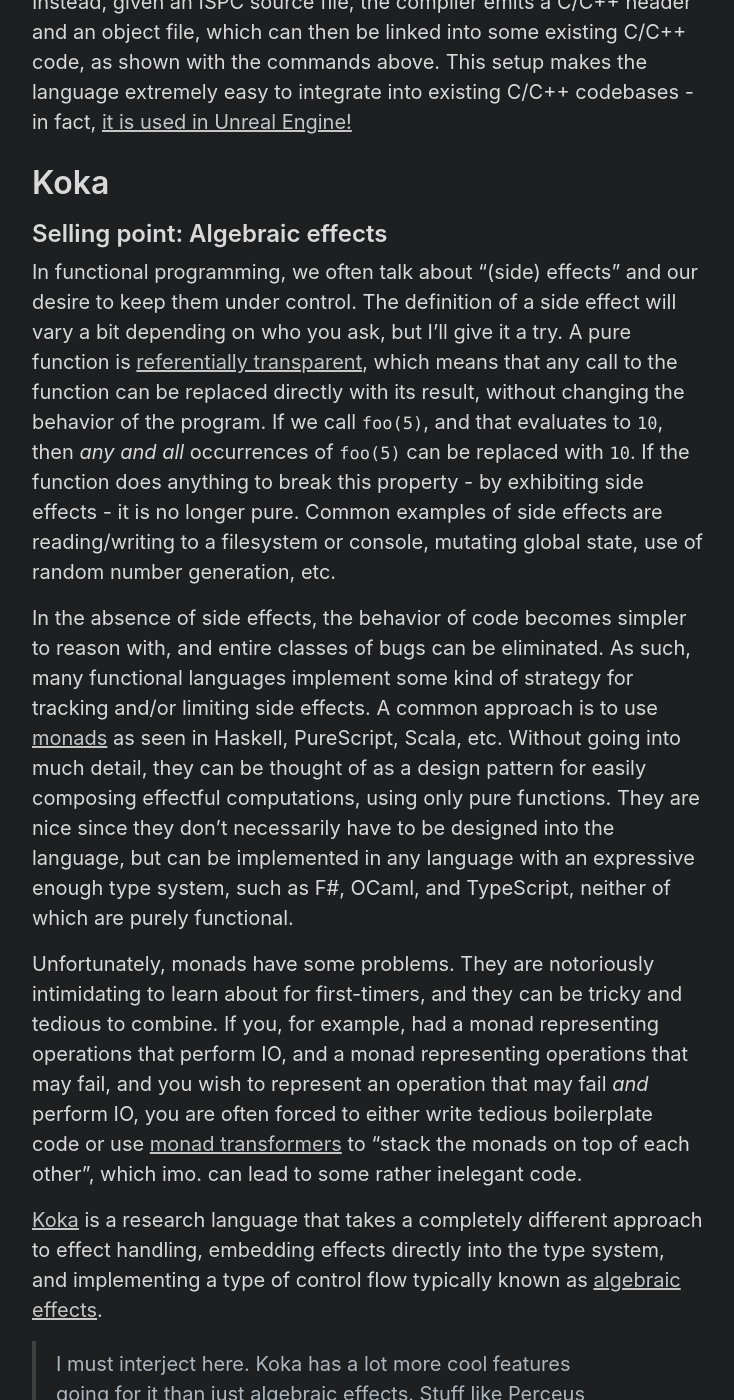
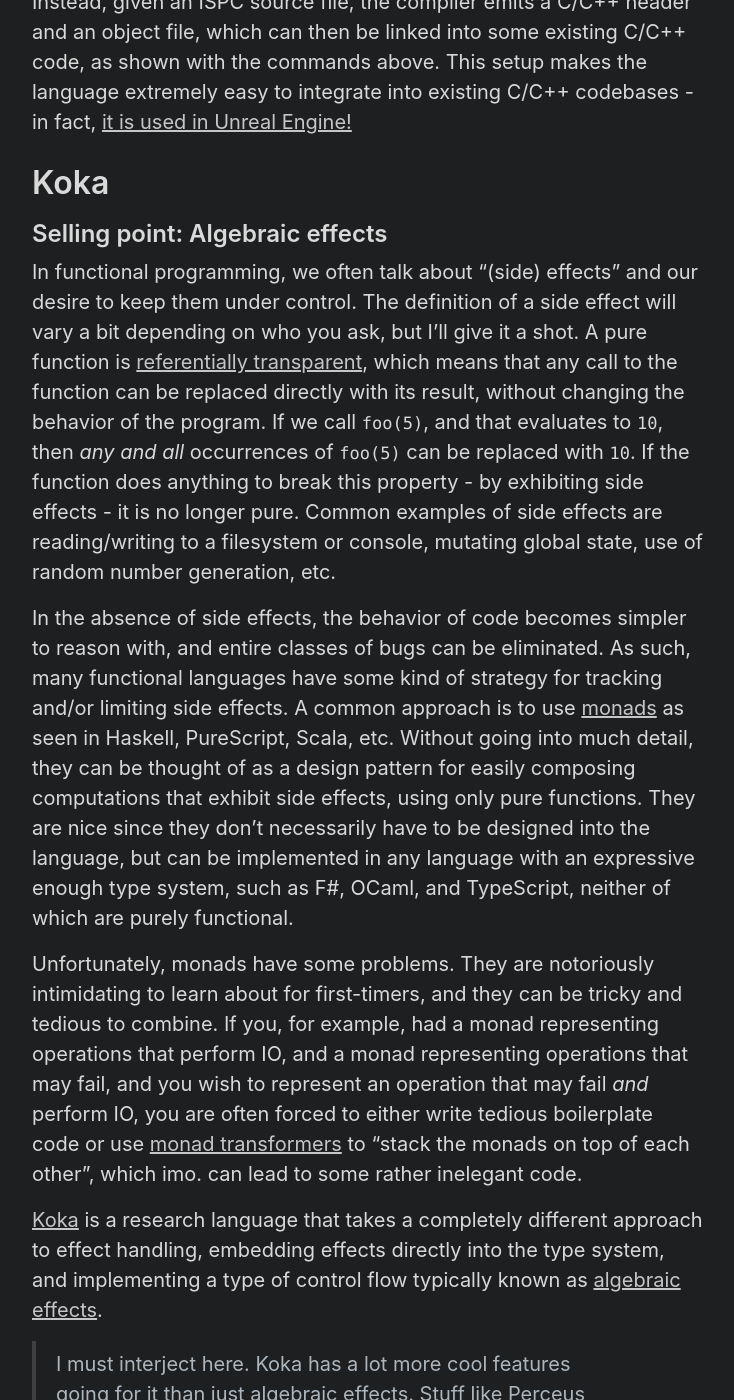
Before and after one commit to pema99/pema99.github.io, a Jekyll site: the page built from _posts/2022-07-29-interestinglangs.md, in a window 1280 px wide and 1400 px high, scrolled down 7491 px. Shown: the whole window, without its empty margins (272-1006 px from the left). Built offline with Jekyll 4.4.1, drawn with Linux system fonts in a browser that asks for light colours; some of the changed text lies outside the part shown.

Commit message:
Update 2022-07-29-interestinglangs.md

````diff
--- a/_posts/2022-07-29-interestinglangs.md
+++ b/_posts/2022-07-29-interestinglangs.md
@@ -117,7 +117,7 @@
 
 Unlike threads, these conceptual program instances are always synchronized and correspond directly to scalars within a vector register. If we, for example, increment a `varying` variable using the `+=` operator, this will automagically use a vectorized addition instruction, adding to each program instance's variable simultaneously. As you might be able to guess by now, `varying` values are stored in vector registers.
 
-The next difference, the `foreach` construct, is a special kind of loop that automatically distributes iteration across the various program instances, by splitting the iteration space into chunks. Thus, the loop index `i` is `varying` value. In the first iteration of the loop, `i` will have a value of 0 for the first program instance, 1 for the second, 2 for the third, etc. If we, for example, assume 8 total program instances, in the next iteration `i` will be 8 for the first program instance, 9 for the second, 10 for the third, etc. If our total array size is 16, and the number of program instances is 8, this would mean the loop runs for 2 iterations, processing 8 elements simultaneously in each of the 2.
+The next difference, the `foreach` construct, is a special kind of loop that automatically distributes iteration across the various program instances, by splitting the iteration space into chunks. Thus, the loop index `i` is a `varying` value. In the first iteration of the loop, `i` will have a value of 0 for the first program instance, 1 for the second, 2 for the third, etc. If we, for example, assume 8 total program instances, in the next iteration `i` will be 8 for the first program instance, 9 for the second, 10 for the third, etc. If our total array size is 16, and the number of program instances is 8, this would mean the loop runs for 2 iterations, processing 8 elements simultaneously in each of the 2.
 
 With all of that out of the way, let me give a brief explanation of what the program in the previous snippet does. First, we initialize a varying accumulator to all 0's. Then, we loop over the array in a vectorized fashion. In each iteration, we load a vector of values from the array, and add it component-wise to the accumulator. After the loop, the accumulator will contain a sum per program instance. We then sum up each program instance's contribution using the built-in function `reduce_add`, which takes as input a varying value, and returns a single uniform value. This is the final sum.
 
@@ -133,9 +133,9 @@
 
 # Koka
 ## Selling point: Algebraic effects
-In functional programming, we often talk about "(side) effects" and our desire to keep them under control. The definition of a side effect will vary a bit depending on who you ask, but I'll give it a try. A pure function is [referentially transparent](https://en.wikipedia.org/wiki/Referential_transparency), which means that any call to the function can be replaced directly with its result, without changing the behavior of the program. If we call `foo(5)`, and that evaluates to `10`, then _any and all_ occurrences of `foo(5)` can be replaced with `10`. If the function does anything to break this property - by exhibiting side effects - it is no longer pure. Common examples of side effects are reading/writing to a filesystem or console, mutating global state, use of random number generation, etc.
+In functional programming, we often talk about "(side) effects" and our desire to keep them under control. The definition of a side effect will vary a bit depending on who you ask, but I'll give it a shot. A pure function is [referentially transparent](https://en.wikipedia.org/wiki/Referential_transparency), which means that any call to the function can be replaced directly with its result, without changing the behavior of the program. If we call `foo(5)`, and that evaluates to `10`, then _any and all_ occurrences of `foo(5)` can be replaced with `10`. If the function does anything to break this property - by exhibiting side effects - it is no longer pure. Common examples of side effects are reading/writing to a filesystem or console, mutating global state, use of random number generation, etc.
 
-In the absence of side effects, the behavior of code becomes simpler to reason with, and entire classes of bugs can be eliminated. As such, many functional languages implement some kind of strategy for tracking and/or limiting side effects. A common approach is to use [monads](https://pema.dev/2022/03/03/monoid/) as seen in Haskell, PureScript, Scala, etc. Without going into much detail, they can be thought of as a design pattern for easily composing effectful computations, using only pure functions. They are nice since they don't necessarily have to be designed into the language, but can be implemented in any language with an expressive enough type system, such as F#, OCaml, and TypeScript, neither of which are purely functional.
+In the absence of side effects, the behavior of code becomes simpler to reason with, and entire classes of bugs can be eliminated. As such, many functional languages have some kind of strategy for tracking and/or limiting side effects. A common approach is to use [monads](https://pema.dev/2022/03/03/monoid/) as seen in Haskell, PureScript, Scala, etc. Without going into much detail, they can be thought of as a design pattern for easily composing computations that exhibit side effects, using only pure functions. They are nice since they don't necessarily have to be designed into the language, but can be implemented in any language with an expressive enough type system, such as F#, OCaml, and TypeScript, neither of which are purely functional.
 
 Unfortunately, monads have some problems. They are notoriously intimidating to learn about for first-timers, and they can be tricky and tedious to combine. If you, for example, had a monad representing operations that perform IO, and a monad representing operations that may fail, and you wish to represent an operation that may fail _and_ perform IO, you are often forced to either write tedious boilerplate code or use [monad transformers](https://en.wikibooks.org/wiki/Haskell/Monad_transformers) to "stack the monads on top of each other", which imo. can lead to some rather inelegant code.
 
@@ -462,7 +462,7 @@
     Nat.mod (#b8ohknd8mu n) 2 == 0
 ```
 
-We can easily associate a new name with the hash if desired; this is just another constant time operation. It should be evident at this point, refactoring is quite a breeze in Unison since it is very difficult to break anything. The Unison codebase can never be in a broken or corrupt state, assuming we don't manually edit via external means, of course.
+We can easily associate a new name with the hash if desired; this is just another constant time operation. It should be evident at this point, that refactoring is quite a breeze in Unison, since it is very difficult to break anything. The Unison codebase can never be in a broken or corrupt state, assuming we don't manually edit via external means, of course.
 
 In addition to easy refactoring, the hashing mechanism used by Unison has some nice implications for iteration times. In fact, there is no such thing as "building" a Unison codebase. Building (parsing, typechecking) is done immediately when the code is committed to the database and then cached as files on disk. Thus, if I write a recursive Fibonacci implementation once, and commit it to the codebase, I'll never ever have to build it again, even if I decide to reimplement it with a new name. Furthermore, other people collaborating with me on the same codebase won't ever have to build it, either. For these reasons, you are almost _never_ waiting around for code to compile while writing Unison. These cached files are even used when adding new code which depends on old code. Since we have the results of typechecking old code cached, for example, Unison can go straight to typechecking _just_ the new code.
 
@@ -495,6 +495,7 @@
 The test passes! If we save the file again, we instead see:
 
 ```
+    ...
     ✅ Passed : Proved. (cached)
 ```
 
@@ -519,7 +520,7 @@
 ## Selling point: Terseness taken to the extreme
 APL is one of the more well-known languages on this list, but an interesting and influential one nonetheless. The language was initially devised by [Kenneth Iverson](https://en.wikipedia.org/wiki/Kenneth_E._Iverson) in the '60s as an alternative mathematical notation for manipulating arrays, but was turned into a real programming language a few years later, aptly named "A Programming Language", abbreviated to APL. In other words, APL is _old_, but manages to feel nothing like other languages of the era.
 
-APL, like [Futhark](#futhark), is in the family of [array languages](https://en.wikipedia.org/wiki/Array_programming), which, as I mentioned earlier, roughly means that arrays are the primary object of focus, and that the language is built to make operating on arrays convenient and efficient. In fact, APL is often considered the granddaddy of all array languages - a language so influential it spawned an entire paradigm. Among the current generation of programmers, APL is probably most well known for its name, or for being "the language you type with those weird symbols that [you need a special keyboard for](https://microapl.com/images/aplx_keyboard.jpg)". That last part isn't actually true, by the way. You can type APL on a regular keyboard just fine.
+APL, like [Futhark](#futhark), is in the family of [array languages](https://en.wikipedia.org/wiki/Array_programming), which, as I mentioned earlier, roughly means that arrays are the primary object of focus, and that the language is built to make operating on arrays convenient and efficient. In fact, APL is often considered the granddaddy of all array languages - a language so influential it spawned an entire paradigm! Among the current generation of programmers, APL is probably most well known for its name, or for being "the language you type with those weird symbols that [you need a special keyboard for](https://microapl.com/images/aplx_keyboard.jpg)". That last part isn't actually true, by the way. You can type APL on a regular keyboard just fine.
 
 But indeed, APL code consists almost entirely of strange-looking hieroglyphics, making APL code extremely terse. This is one of the main selling points of the language - function implementations in APL are often so short that assigning a name to them seems pointless, as the name itself would be more characters than the function body.
 
@@ -644,7 +645,7 @@
 X = oliver
 ```
 
-The repl will then print all values of `X` which make the query true. Facts can also have multiple operands:
+The REPL will then print all values of `X` which make the query true. Facts can also have multiple operands:
 
 ```prolog
 parent(alice, john).
````
Also changed, not shown: other parts of _posts/2022-07-29-interestinglangs.md (+15 -15 lines).
